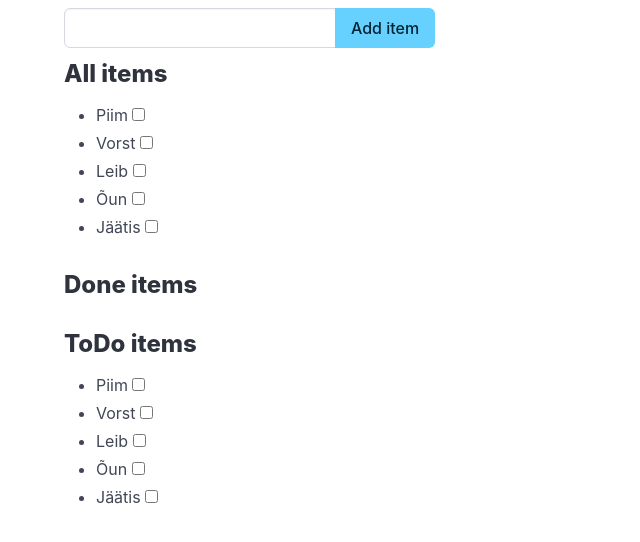
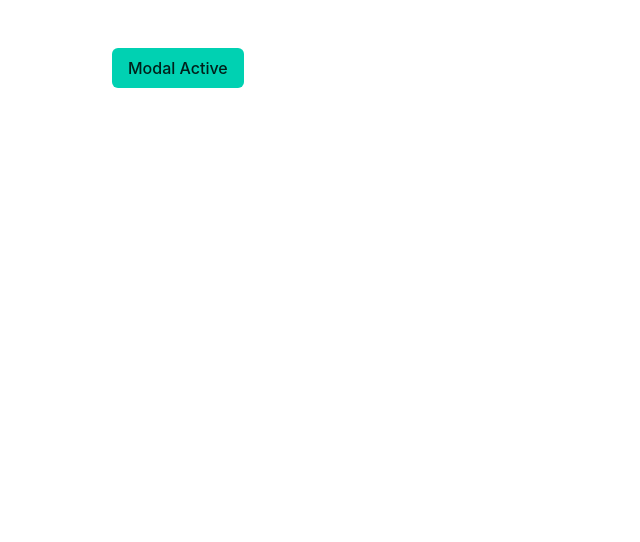
Before and after one commit to kellyh06/learnnode, a Vue app: page / in a window 1280 px wide. Shown: the top 542 px of the page, without its empty margins (0-640 px from the left). Built offline with nearby package versions, Linux system fonts and the light colour scheme.

Commit message:
add modal component

```diff
--- a/src/App.vue
+++ b/src/App.vue
@@ -1,49 +1,34 @@
 <script setup>
+import {ref} from 'vue';
 
-import { computed, ref } from 'vue';
-import ItemList from './ItemList.vue';
+let modalActive = ref(false);
 
-
-let message = ref('');
-let i = 1;
-let items = ref([
-    {id: i++, name:'Piim', isDone: false},
-    {id: i++, name:'Vorst', isDone: false},
-    {id: i++, name:'Leib', isDone: false},
-    {id: i++, name:'Õun', isDone: false},
-    {id: i++, name:'Jäätis', isDone: false},
-]);
-
-function addItem(){
-    if(message.value.trim() !== ''){
-    items.value.push({id: i++, name: message.value.trim(), isDone: false });
+document.body.addEventListener('keypress', event =>{
+    console.log(event);
+    if(event.key === 'Escape'){
+        modalActive.value = false;
     }
-    message.value = '';
-}
-
-let doneItems = computed(() => items.value.filter(item => item.isDone));
-let toDoItems = computed(() => items.value.filter(item => !item.isDone));
+});
 
 </script>
 
 <template>
-    <div class="container mt-2">
-        <div class="field has-addons">
-            <div class="control">
-                <input class="input" type="text" v-model="message" @keypress.enter="addItem">
-            </div>
-            <div class="control">
-                <button class="button is-info" @click="addItem">
-                    Add item
-                </button>
-            </div>
-        </div>
-        <div class="content">
-            <ItemList :items="items" title="All items"></ItemList>
-            <ItemList :items="doneItems" title="Done items"></ItemList>
-            <ItemList :items="toDoItems" title="ToDo items"></ItemList>
-        </div>
+    <div class="container" @keypress.esc="pressed">
+        <section class="section">
+            <button class="button is-primary" @click="modalActive=true"> Modal Active</button>
+        </section>
     </div>
+
+<div class="modal" :class="{'is-active': modalActive}">
+  <div class="modal-background" @click="modalActive=false"></div>
+  <div class="modal-content">
+    <p class="image is-4by3">
+      <img src="https://bulma.io/assets/images/placeholders/1280x960.png" alt="">
+    </p>
+  </div>
+  <button class="modal-close is-large" @click="modalActive=false" aria-label="close"></button>
+</div>
+
 </template>
 
 <style></style>
```
Also changed, not shown: src/pages/ToDo.vue (added, +49 -0 lines).
